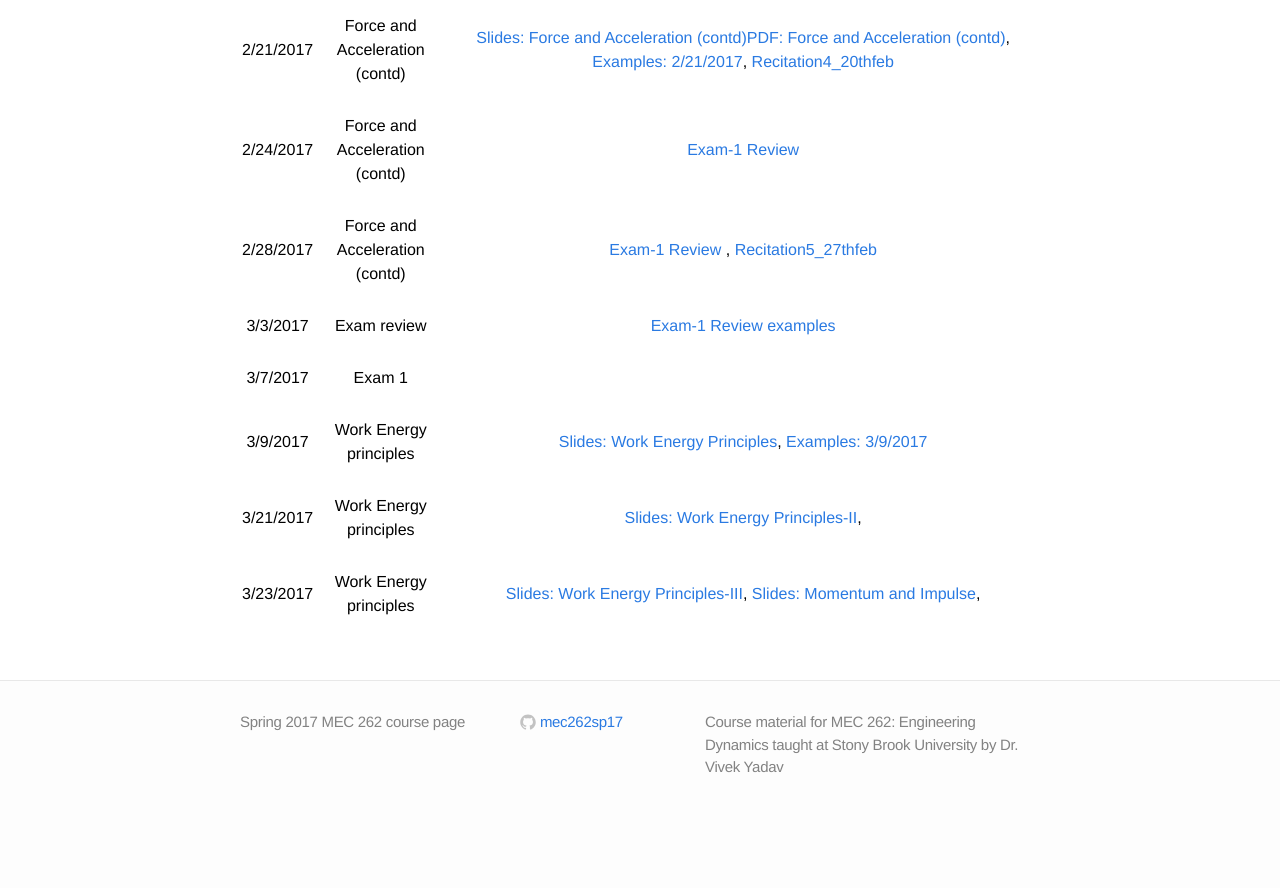
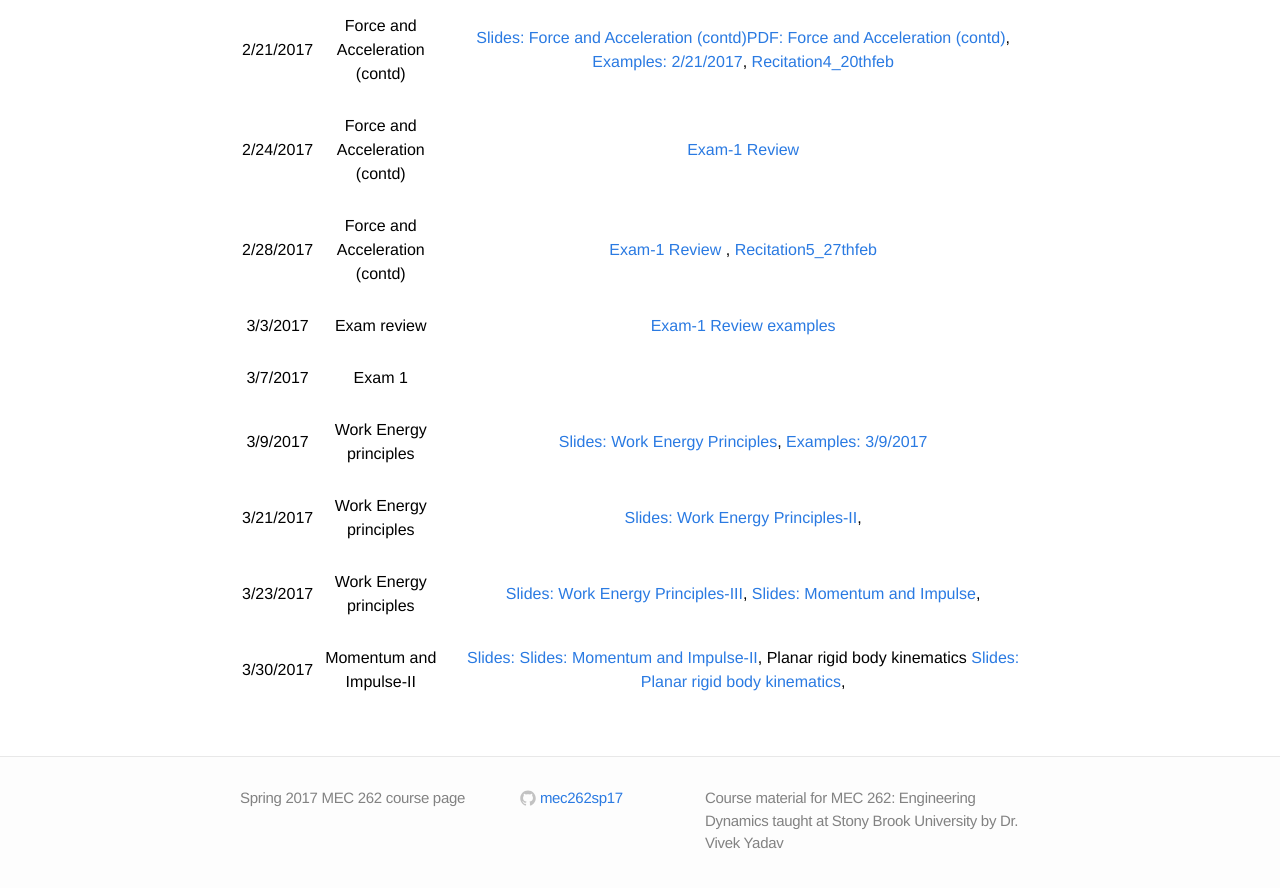
Before and after one commit to mec262sp17/mec262sp17.github.io, a Jekyll site: the page built from Course_materials.md, in a window 1280 px wide and 900 px high, scrolled down 890 px. Shown: the top 888 px of the window. Built offline with Jekyll 4.4.1, drawn with Linux system fonts in a browser that asks for light colours; before the commit the page ends 1714 px from its top, so only the background shows below that.

Commit message:
Update Course_materials.md

```diff
--- a/Course_materials.md
+++ b/Course_materials.md
@@ -44,3 +44,5 @@ All documents for the course page are available on course repository on [github]
 |       3/21/2017    |   Work Energy principles | [Slides: Work Energy Principles-II](https://mec262sp17.github.io/Presentations/Ch4_work_energy_Principle_II.html#/),    |
 | | | |
 |       3/23/2017    |   Work Energy principles | [Slides: Work Energy Principles-III](https://mec262sp17.github.io/Presentations/Ch4_work_energy_Principle_III.html#/),  [Slides: Momentum and Impulse](https://mec262sp17.github.io/Presentations/Ch5_Momentum_and_Impulse.html#/),    |
+| | | |
+|       3/30/2017    |   Momentum and Impulse-II | [Slides: Slides: Momentum and Impulse-II](https://mec262sp17.github.io/Presentations/Ch5_Momentum_and_Impulse_II.html#/),  Planar rigid body kinematics [Slides: Planar rigid body kinematics](https://mec262sp17.github.io/Presentations/Ch6_Kinematics_of_Planar_Rigid_bodies.html#/),    |
```
